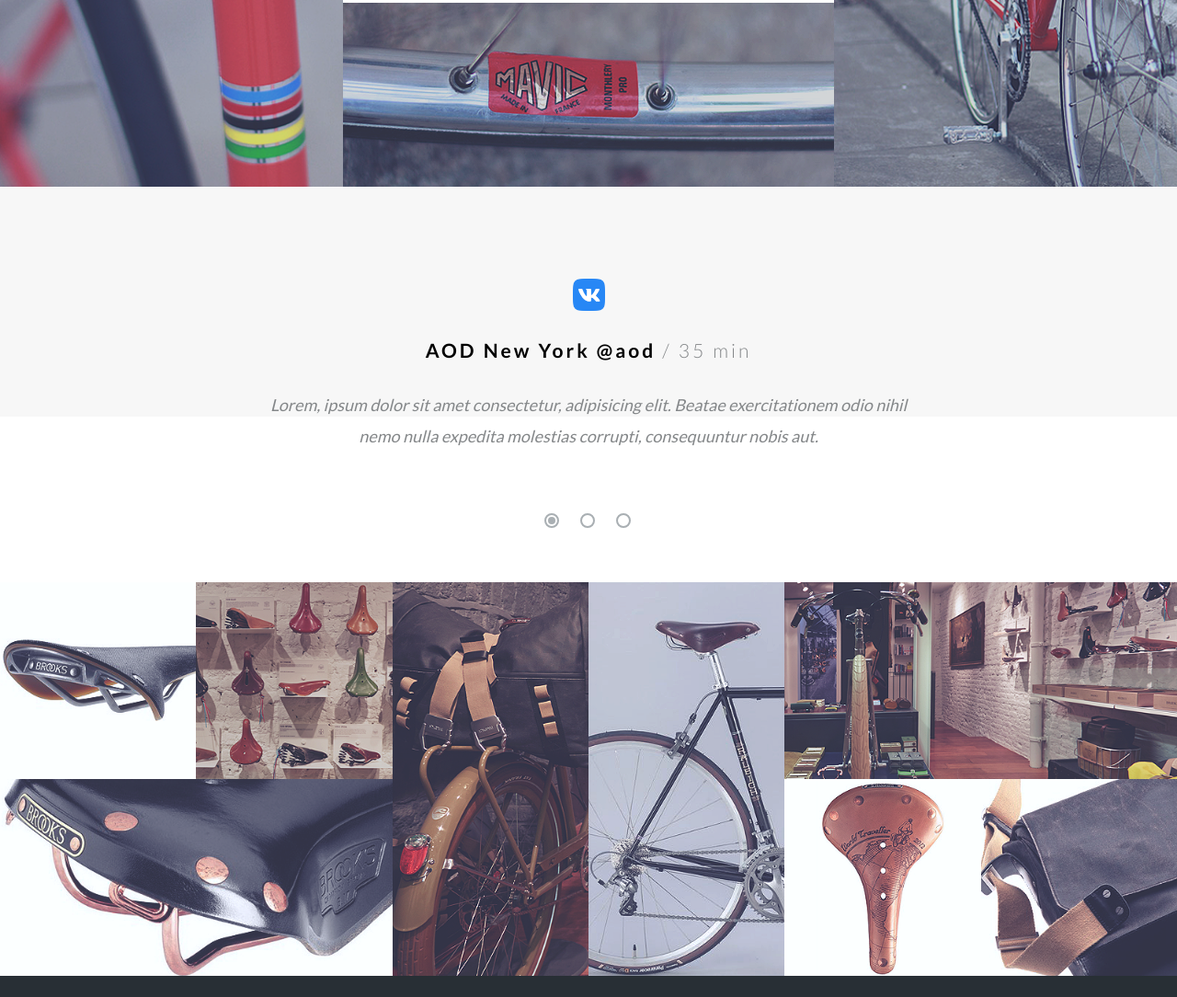
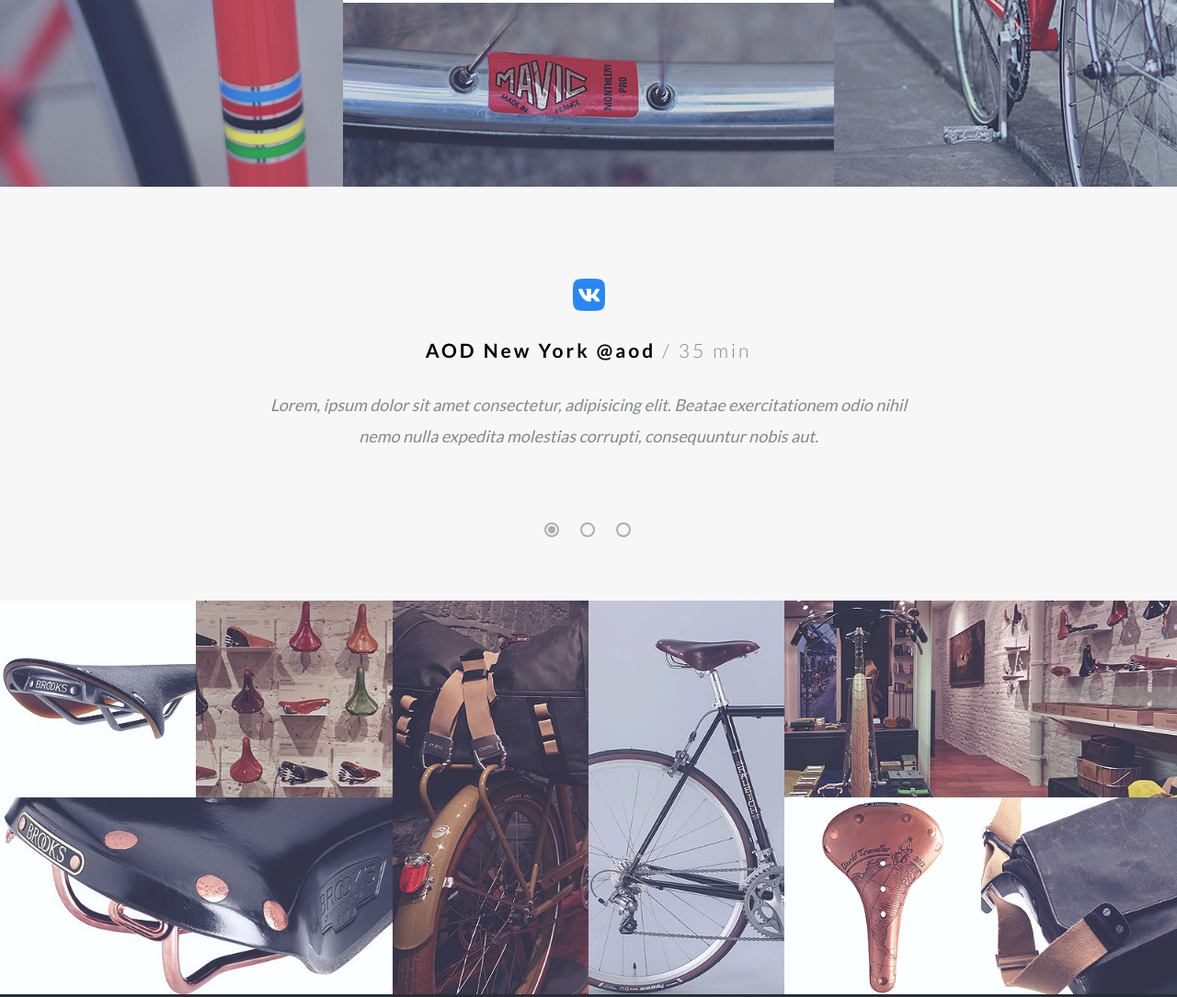
Before and after one commit to EugenioPerez88/Html, a plain HTML site: page index.html in a window 1280 px wide. Shown: the part 2976-4060 px from the top of the page at 92% size. Drawn offline with Linux system fonts and the light colour scheme.

Commit message:
background slider

```diff
--- a/css/style.css
+++ b/css/style.css
@@ -235,11 +235,10 @@
 }
 
 .slider-wrap {
-	height: 250px;
+	height: 450px;
 	margin: 0 auto;
 	width: 700px;
 	padding-top: 100px;
-	padding-bottom: 60px;
 	position: relative;
 }
 .slider {
@@ -264,7 +263,7 @@
 	margin-left: auto;
 	margin-right: auto;
 	position: absolute;
-	bottom: -120px;
+	bottom: 70px;
 	z-index: 1;
 }
 
@@ -351,9 +350,6 @@
 	line-height:  34px;
 	font-style: italic;
 	font-size:  18px;
-}
-.shop{
-	margin-top: 180px;
 }
 .shop-container{
 	display: grid;
--- a/index.html
+++ b/index.html
@@ -82,7 +82,6 @@
 		</div>
 	</section>
 	<section class="slider-block">
-		<div class="container">
 			<div class="slider-wrap">
 				<input type="radio" name="point" id="slide1" checked>
 				<input type="radio" name="point" id="slide2">
@@ -128,7 +127,6 @@
 					<label for="slide3"></label>
 				</div>
 			</div>
-		</div>
 	</section>
 	<section class="shop">
 		<div class="shop-container">
@@ -153,7 +151,7 @@
 			<h3>Stay on the saddle!</h3>
 		</div>
 		<div class="mail-search">
-			<input type="text" placeholder="enter your email..." class="in-text">
+			<input type="email" placeholder="enter your email..." class="in-text" required>
 			<input type="submit" value="GO" class="in-btn">
 		</div>
 	</section>
```
